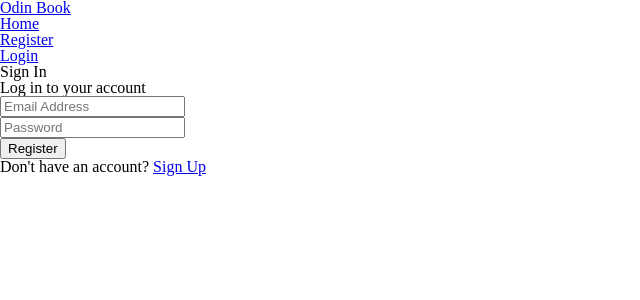
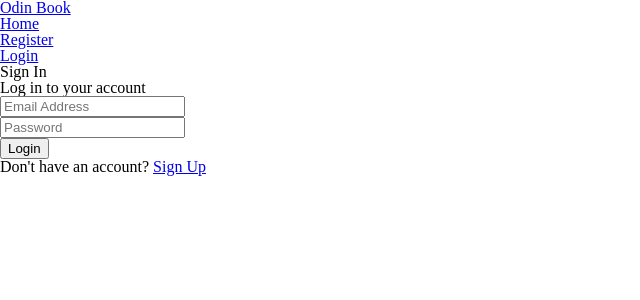
Before and after one commit to aronphong/odin-book, a React (Create React App) app in the folder client/: page /login in a window 1280 px wide. Shown: the top 300 px of the page, without its empty margins (0-640 px from the left). Built offline with nearby package versions, Linux system fonts and the light colour scheme; no server answers.

Commit message:
Change submit button name from register to login

```diff
--- a/client/src/components/auth/Login.js
+++ b/client/src/components/auth/Login.js
@@ -53,7 +53,7 @@ const Login = ({ login, isAuthenticated }) => {
           />
         </div>
 
-        <input type='submit' className='btn' value='Register'></input>
+        <input type='submit' className='btn' value='Login'></input>
       </form>
       <p>
         Don't have an account? <Link to='/register'>Sign Up</Link>
```
